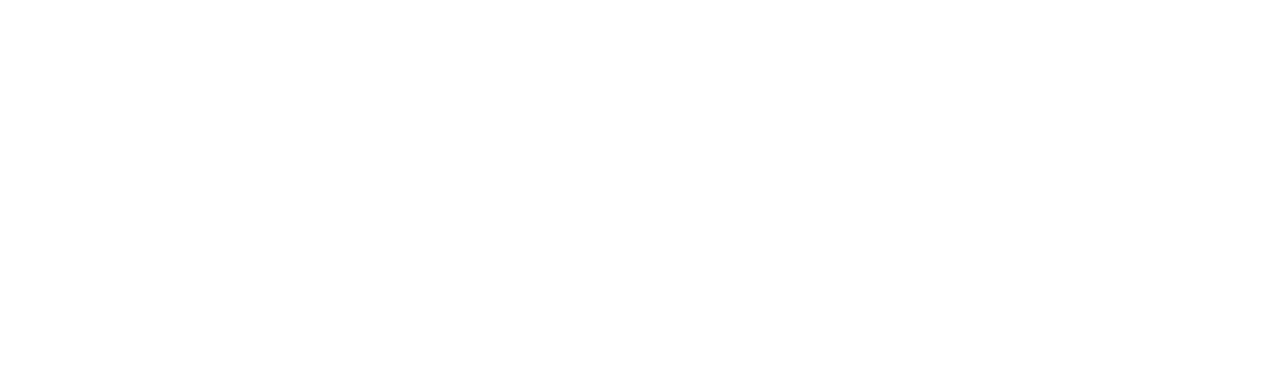
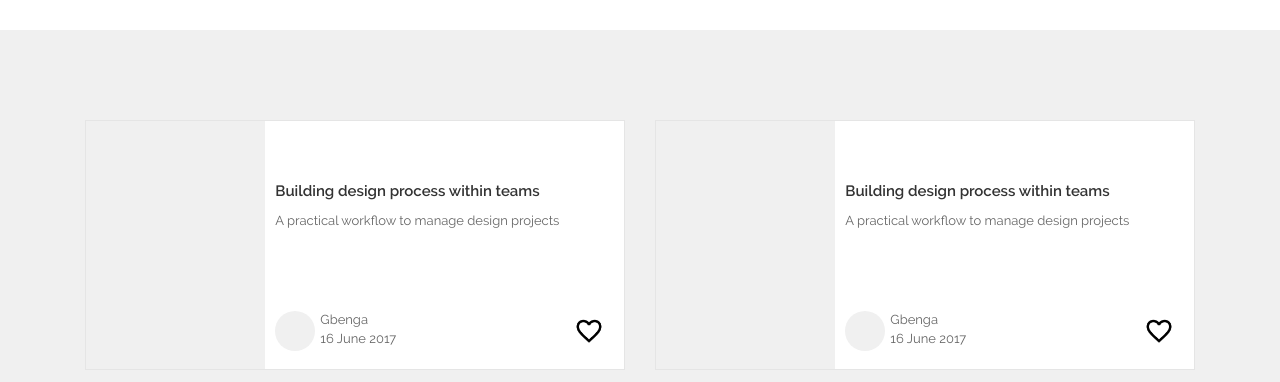
Before and after one commit to gbenga504/medium-clone, a React (Create React App) app: page / in a window 1280 px wide. Shown: the part 570-952 px from the top of the page. Before the commit the page ends 800 px from the top, so only its background shows below. Built offline with nearby package versions, Linux system fonts and the light colour scheme.

Commit message:
done with creating the read post screen of the web app

```diff
--- a/src/screens/News/AltIcon/index.css
+++ b/src/screens/News/AltIcon/index.css
@@ -4,6 +4,7 @@
     right: 100px;
     height:  auto;
     top: 150px;
+    z-index: 100;
 }
 
 #tagName{
--- /dev/null
+++ b/src/screens/News/PostFooter/Section.js
@@ -0,0 +1,19 @@
+import React, {PureComponent} from 'react';
+import Card from '../../../containers/cards';
+
+class Section extends PureComponent{
+    render(){
+        return (
+            <div className="row" style={{marginTop: 50}}>
+                <div className="col-xs-12">
+                    <div className="container">
+                        <Card />
+                        <Card />
+                    </div>
+                </div>
+            </div>
+        )
+    }
+}
+
+export default Section;
--- /dev/null
+++ b/src/screens/News/PostFooter/index.css
@@ -0,0 +1,11 @@
+.footer{
+    background: #f0f0f0;
+    height: auto;
+    position: absolute;
+    width: 100%;
+    bottom: -200px;
+    left: 0px;
+    padding-top: 40px;
+    border: 0px solid transparent;
+    padding-bottom: 60px;
+}
--- /dev/null
+++ b/src/screens/News/PostFooter/index.js
@@ -0,0 +1,18 @@
+import React, {Component} from 'react';
+import Section from './Section';
+import './index.css';
+import Footer from '../../../containers/Footer';
+
+class PostFooter extends Component{
+    render(){
+        return(
+            <div className="footer">
+                <div className="col-xs-12">
+                    <Section />
+                </div>
+            </div>
+        )
+    }
+}
+
+export default PostFooter;
--- a/src/screens/News/index.js
+++ b/src/screens/News/index.js
@@ -4,11 +4,14 @@
 import Title from './Title';
 import Message from './Message';
 import AltIcon from './AltIcon';
+import PostFooter from './PostFooter';
 
 
 class News extends PureComponent{
     render(){
         return (
+            <div className="row">
+            	<div className="col-xs-12">
                     <Container color="#fff">
                         <div className="row">
                             <div className="col-xs-12">
@@ -19,6 +22,9 @@
                             </div>
                         </div>
                     </Container>
+                </div>
+                <PostFooter />
+            </div>
         )
     }
 }
```
Lines whose indentation alone changed are shown as unchanged.
